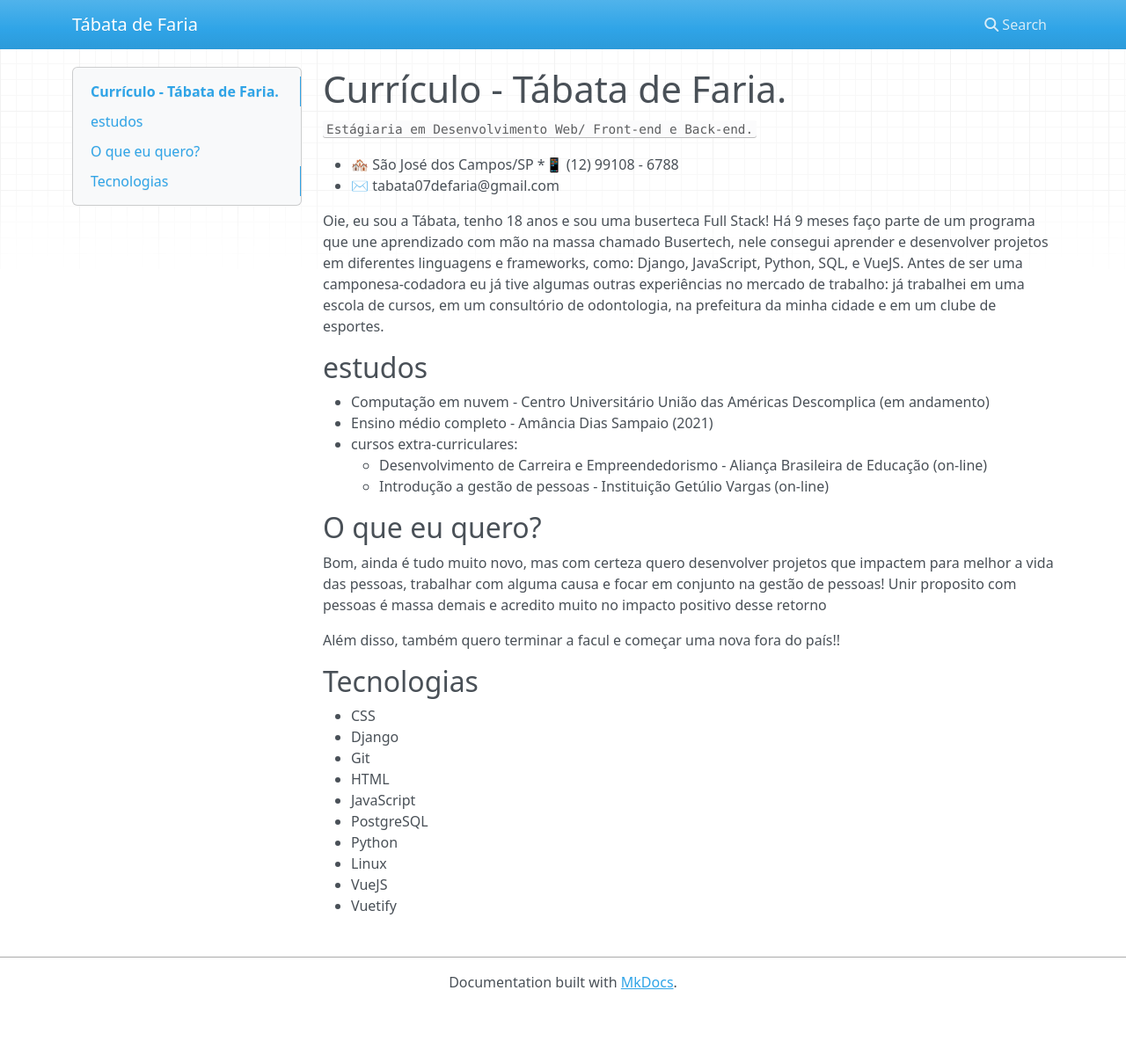
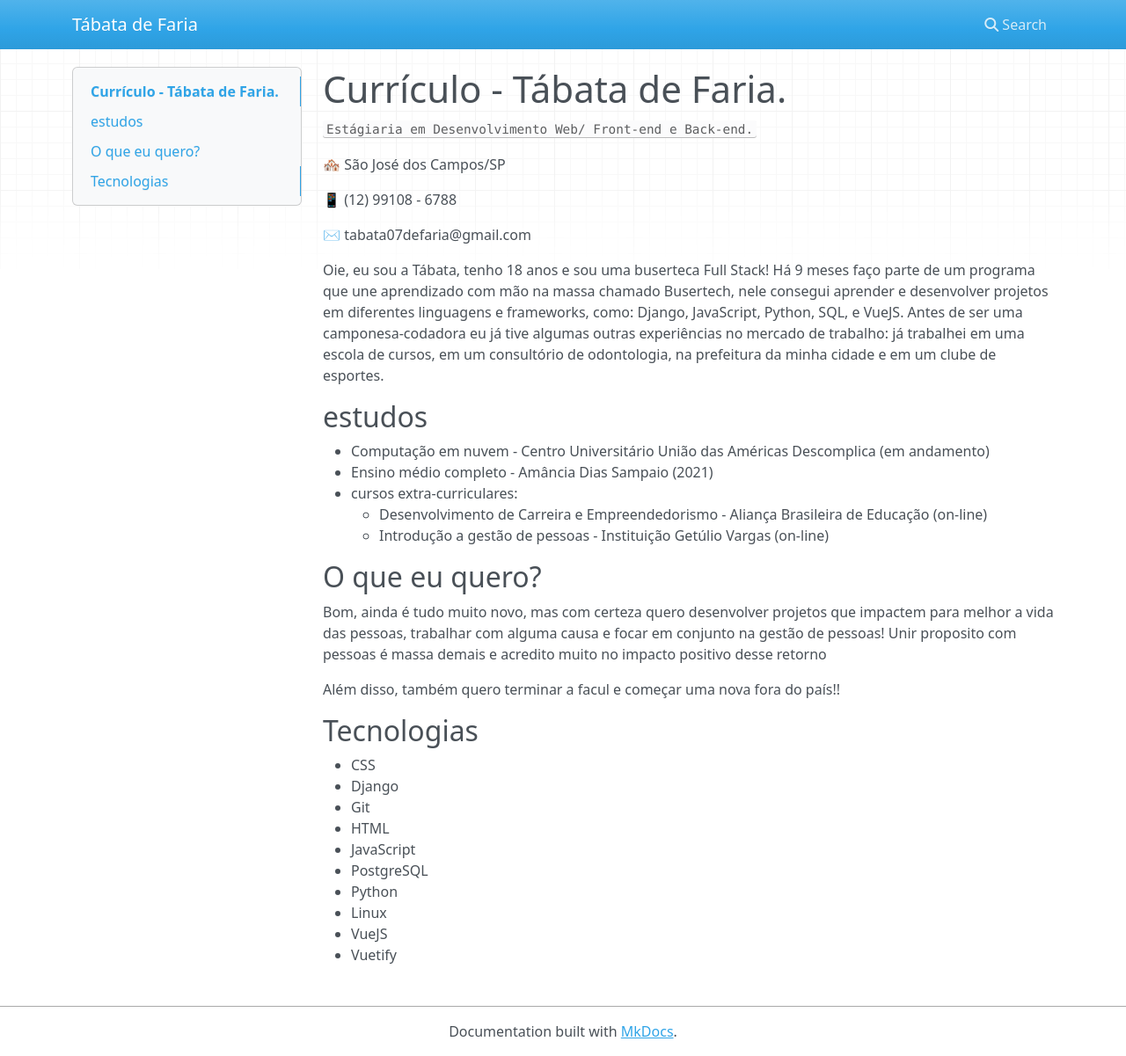
Before and after one commit to tabataf/curriculo, an MkDocs documentation site: the page built from docs/index.md, in a window 1280 px wide and 1201 px high. Shown: the whole window at 88% size. Built offline with MkDocs 1.6.1, drawn with Linux system fonts in a browser that asks for light colours; nearby versions of some CDN libraries.

Commit message:
arruma layout

```diff
--- a/docs/index.md
+++ b/docs/index.md
@@ -1,9 +1,11 @@
 # Currículo - Tábata de Faria.
 <kbd> Estágiaria em Desenvolvimento Web/ Front-end e Back-end. </kbd>
 
-* 🏘️  São José dos Campos/SP
-*📱 (12) 99108 - 6788
-* ✉️ tabata07defaria@gmail.com
+🏘️  São José dos Campos/SP
+
+📱 (12) 99108 - 6788
+
+✉️ tabata07defaria@gmail.com
 
 Oie, eu sou a Tábata, tenho 18 anos e sou uma buserteca Full Stack! Há 9 meses faço parte de um programa que une aprendizado com mão na massa chamado Busertech, nele consegui aprender e desenvolver projetos em diferentes linguagens e frameworks, como: Django, JavaScript, Python, SQL, e VueJS.
 Antes de ser uma camponesa-codadora eu já tive algumas outras experiências no mercado de trabalho: já trabalhei em uma escola de cursos, em um consultório de odontologia, na prefeitura da minha cidade e em um clube de esportes.
```
